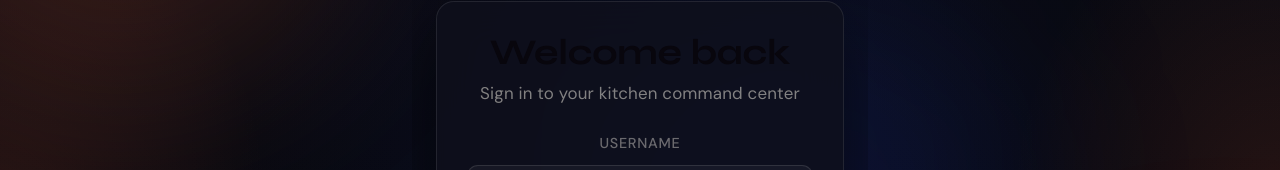
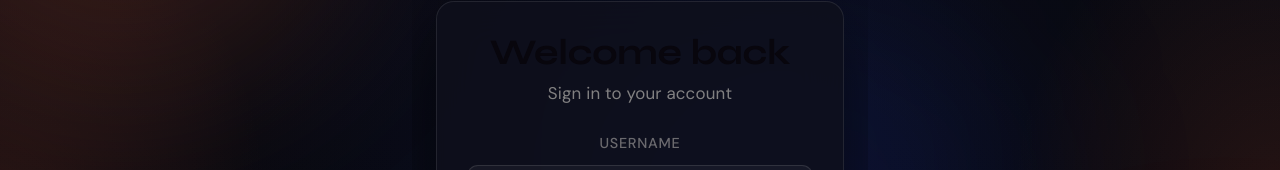
Before and after one commit to Chiranthan-codez/flamedesk-ck, a React (Vite) app in the folder frontend/: page / in a window 1280 px wide. Shown: the part 186-356 px from the top of the page. Built offline with nearby package versions, Linux system fonts and the light colour scheme; no server answers.

Commit message:
login page updated

```diff
--- a/frontend/src/Login.tsx
+++ b/frontend/src/Login.tsx
@@ -97,7 +97,7 @@ const Login: React.FC = () => {
         <div className="login-card" id="loginCard">
           <div className="card-header">
             <h2>{isRegister ? 'Create Account' : 'Welcome back'}</h2>
-            <p>{isRegister ? 'Join TasteTrail as a customer' : 'Sign in to your kitchen command center'}</p>
+            <p>{isRegister ? 'Join TasteTrail as a customer' : 'Sign in to your account'}</p>
           </div>
 
           <form id="loginForm" onSubmit={handleSubmit}>
```
